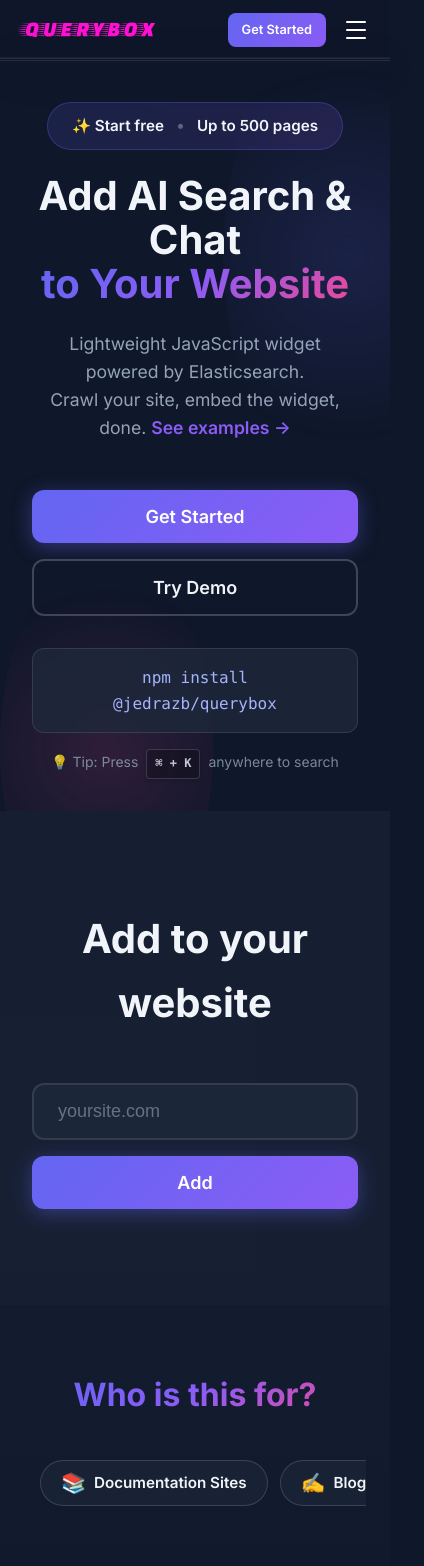
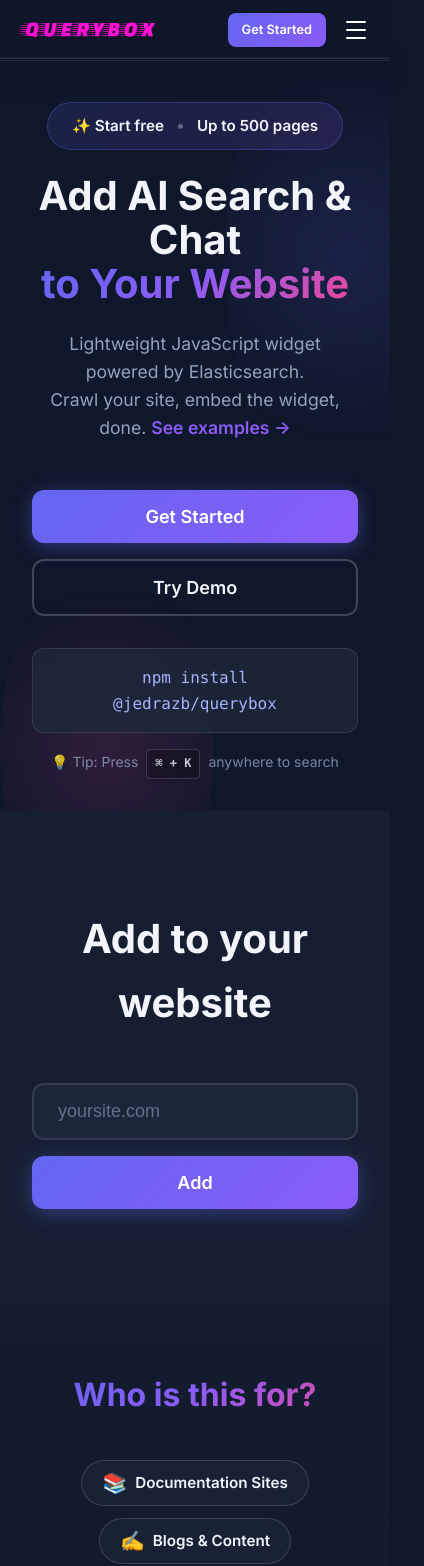
Before and after one commit to jedrazb/querybox, a Next.js app in the folder packages/app/: page / in a window 390 px wide. Shown: the top 1566 px of the page, 424 px wide, since content can reach past the window. Built offline with nearby package versions, Linux system fonts and the light colour scheme.

Commit message:
fix layout

```diff
--- a/packages/app/src/components/UseCases.module.css
+++ b/packages/app/src/components/UseCases.module.css
@@ -111,23 +111,11 @@
 
   .useCaseChips {
     gap: 0.75rem;
-    flex-wrap: nowrap;
-    justify-content: flex-start;
-    overflow-x: auto;
-    -webkit-overflow-scrolling: touch;
-    scrollbar-width: none;
-    -ms-overflow-style: none;
-    padding-left: 1rem;
-  }
-
-  .useCaseChips::-webkit-scrollbar {
-    display: none;
   }
 
   .chip {
     padding: 0.625rem 1.25rem;
     font-size: 0.9rem;
-    flex-shrink: 0;
   }
 
   .ctaButton {
--- a/packages/app/src/styles/globals.css
+++ b/packages/app/src/styles/globals.css
@@ -101,6 +101,13 @@
   gap: 2rem;
   justify-content: center;
   margin-top: 1rem;
+  flex-wrap: wrap;
+}
+
+@media (max-width: 768px) {
+  .footerLinks {
+    gap: 1rem;
+  }
 }
 
 .footerLinks a {
```
